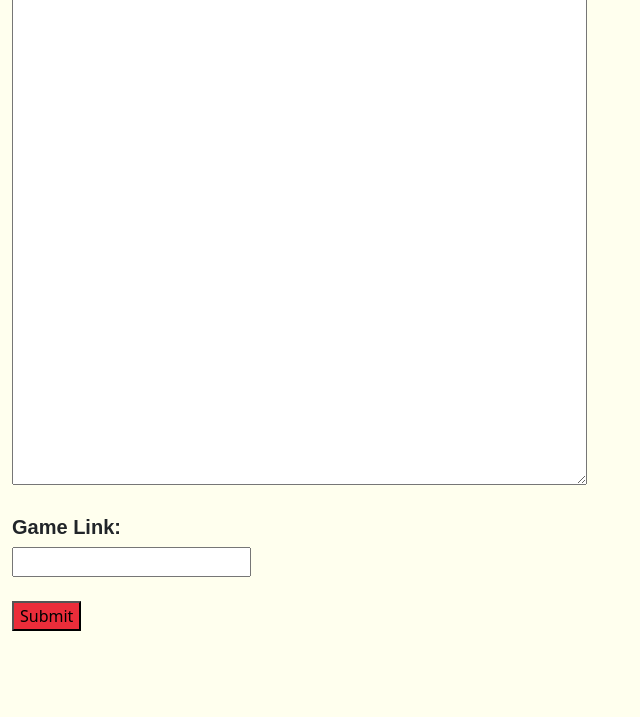
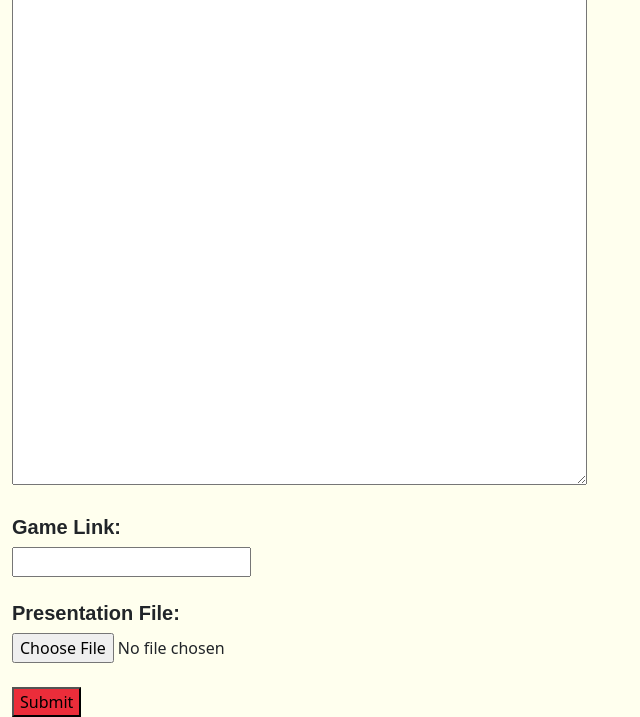
Before and after one commit to ParadigmMango2/CS3300, a Django app: page /classes/create_class/ in a window 1280 px wide. Shown: the part 364-1081 px from the top of the page, without its empty margins (0-640 px from the left). Before the commit the page ends 995 px from the top, so only its background shows below. Run offline with Django 4.2, Linux system fonts and the light colour scheme; some libraries are stand-ins or nearby versions; some web fonts are replaced.

Commit message:
Presentation field added to model

```diff
--- a/goteach/goteach_app/forms.py
+++ b/goteach/goteach_app/forms.py
@@ -7,4 +7,4 @@ class ClassForm(forms.ModelForm):
 
 	class Meta:
 		model = Class
-		fields = ['title', 'start_date', 'about', 'ended', 'game_link']
+		fields = ['title', 'start_date', 'about', 'ended', 'game_link', 'presentation_file']
--- a/goteach/goteach_app/templates/goteach_app/create_class.html
+++ b/goteach/goteach_app/templates/goteach_app/create_class.html
@@ -5,7 +5,7 @@
 {% endblock %}
 
 {% block content %}
-<form method='post' action=''>
+<form method='post' action='' enctype="multipart/form-data">
 	{% csrf_token %}
 
 	<h5>Title:</h5>
@@ -24,6 +24,10 @@
 	{{ form.game_link }}
 	<br>
 	<br>
+	<h5>Presentation File:</h5>
+	{{ form.presentation_file }}
+	<br>
+	<br>
 	<button name="save">Submit</button>
 </form>
 {% endblock %}
--- a/goteach/goteach_app/templates/goteach_app/update_class.html
+++ b/goteach/goteach_app/templates/goteach_app/update_class.html
@@ -5,7 +5,7 @@
 {% endblock %}
 
 {% block content %}
-<form method='post' action=''>
+<form method='post' action='' enctype="multipart/form-data">
 	{% csrf_token %}
 
 	<h5>Title:</h5>
@@ -26,6 +26,10 @@
 	{{ form.game_link }}
 	<br>
 	<br>
+	<h5>Presentation File:</h5>
+	{{ form.presentation_file }}
+	<br>
+	<br>
 	<button name="update">Submit</button>
 </form>
 {% endblock %}
--- a/goteach/goteach_app/views.py
+++ b/goteach/goteach_app/views.py
@@ -3,9 +3,22 @@ from django.shortcuts import render
 from django.shortcuts import redirect
 from django.views.generic import DetailView
 from django.forms.models import model_to_dict
+from django.conf import settings
+from django.core.files.storage import default_storage
 
 from .models import *
 from .forms import *
+
+
+# Helper functions
+def upload_file(file):
+	file_path = settings.MEDIA_ROOT + "/presentations/" + file.name
+
+	with default_storage.open(file_path, 'wb+') as destination:
+		for chunk in file.chunks():
+			destination.write(chunk)
+
+	return file_path
 
 
 # Create your views here.
@@ -40,8 +53,16 @@ def updateClass(request, class_id):
 	form = ClassForm(initial=model_to_dict(class_obj), instance=class_obj)
 
 	if request.method == 'POST':
-		form = ClassForm(request.POST, instance=class_obj)
-		form.save()
+		form = ClassForm(request.POST, request.FILES, instance=class_obj)
+
+		class_obj = form.save(commit=False)
+
+		if 'presentation_file' in request.FILES:
+			uploaded_file = request.FILES['presentation_file']
+			file_path = upload_file(uploaded_file)
+			class_obj.presentation_file = file_path
+
+		class_obj.save()
 
 		return redirect('view_class', class_id=class_id)
 
@@ -57,8 +78,16 @@ def createClass(request):
 
 	if request.method == 'POST':
 		if 'save' in request.POST:
-			form = ClassForm(request.POST)
-			form.save()
+			form = ClassForm(request.POST, request.FILES)
+
+			class_obj = form.save(commit=False)
+
+			if 'presentation_file' in request.FILES:
+				uploaded_file = request.FILES['presentation_file']
+				file_path = upload_file(uploaded_file)
+				class_obj.presentation_file = file_path
+
+			class_obj.save()
 
 			return redirect('class_list')
 
```
Also changed, not shown: goteach/goteach_app/validators.py (+5 -4 lines).
